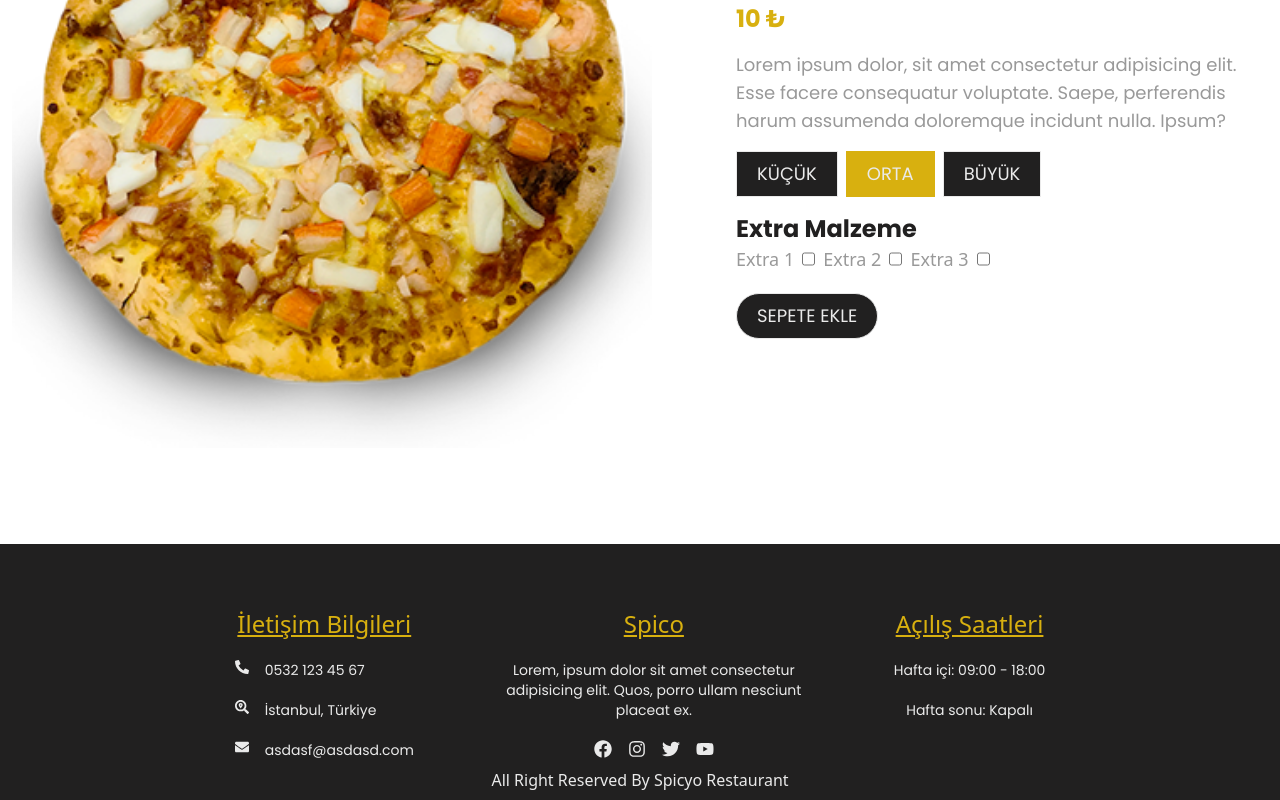
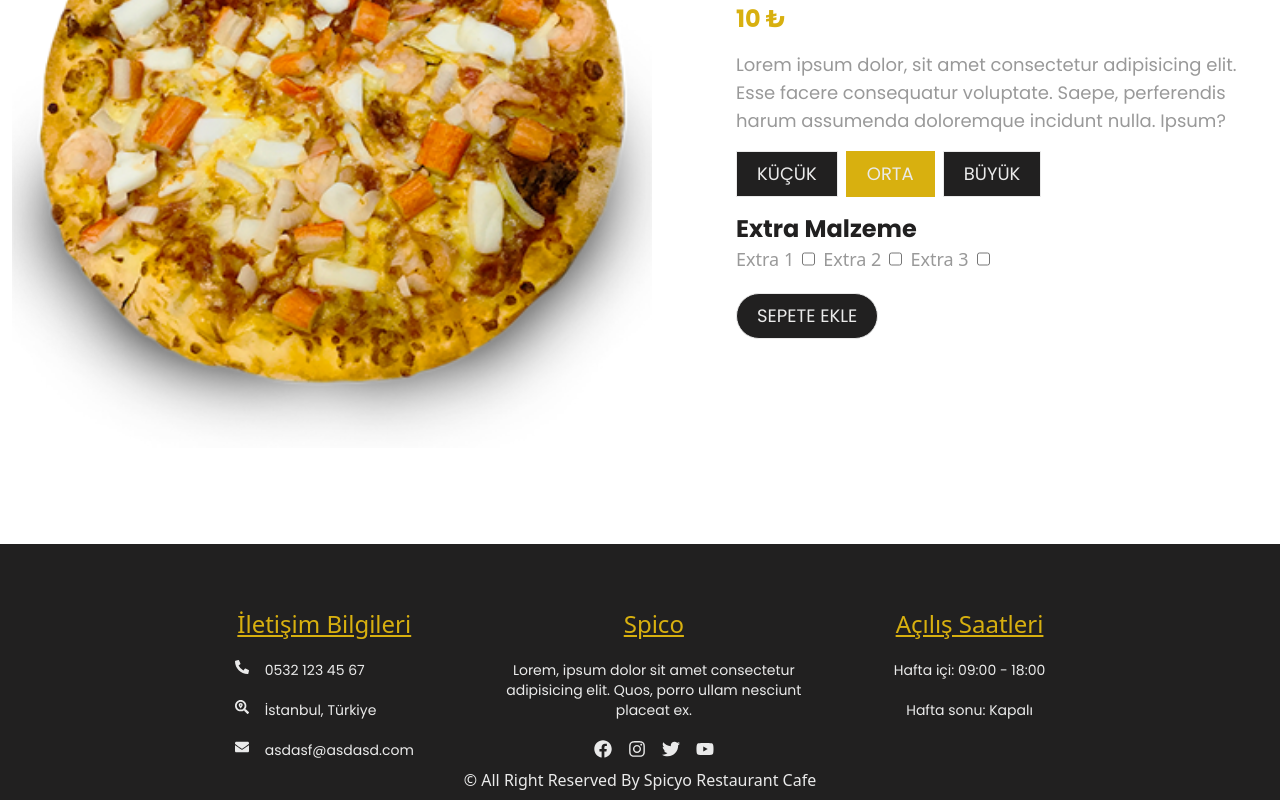
Before and after one commit to ulusoyomer/food-ordering, a Next.js app: page /product in a window 1280 px wide. Shown: the part 370-1170 px from the top of the page. Built offline with nearby package versions, Linux system fonts and the light colour scheme.

Commit message:
Fix Layout

```diff
--- a/components/sections/Footer.jsx
+++ b/components/sections/Footer.jsx
@@ -54,7 +54,7 @@ const Footer = () => {
 					<p>Hafta sonu: Kapalı</p>
 				</div>
 				<div className="w-full my-2">
-					All Right Reserved By Spicyo Restaurant
+					© All Right Reserved By Spicyo Restaurant Cafe
 				</div>
 			</div>
 		</>
--- a/components/layout/AppLayout.jsx
+++ b/layout/AppLayout.jsx
@@ -1,7 +1,7 @@
 import { Provider } from 'react-redux';
 import store from 'redux/store';
 import Header from '@/components/sections/header/Header';
-import Footer from '../sections/Footer';
+import Footer from '../components/sections/Footer';
 const AppLayout = ({ children }) => {
 	return (
 		<Provider store={store}>
--- a/pages/_app.js
+++ b/pages/_app.js
@@ -1,5 +1,14 @@
-import '@/styles/globals.css'
+import AppLayout from '@/layout/AppLayout';
+import '@/styles/globals.css';
+import { Provider } from 'react-redux';
+import store from 'redux/store';
 
 export default function App({ Component, pageProps }) {
-  return <Component {...pageProps} />
+	return (
+		<Provider store={store}>
+			<AppLayout>
+				<Component {...pageProps} />
+			</AppLayout>
+		</Provider>
+	);
 }
--- a/pages/home/index.jsx
+++ b/pages/home/index.jsx
@@ -3,19 +3,16 @@ import Menu from '../../components/sections/menu/Menu';
 import HeroSlider from '@/components/sections/HeroSlider';
 import Campaigns from '@/components/sections/Campaigns';
 import About from '@/components/sections/About';
-import AppLayout from '@/components/layout/AppLayout';
 import BookTable from '@/components/sections/BookTable';
 
 const Index = () => {
 	return (
 		<>
-			<AppLayout>
-				<HeroSlider />
-				<Campaigns />
-				<Menu />
-				<About />
-				<BookTable />
-			</AppLayout>
+			<HeroSlider />
+			<Campaigns />
+			<Menu />
+			<About />
+			<BookTable />
 		</>
 	);
 };
--- a/pages/product/index.jsx
+++ b/pages/product/index.jsx
@@ -1,9 +1,8 @@
-import AppLayout from '../../components/layout/AppLayout';
 import Image from 'next/image';
 import TitlePrimary from '../../components/ui/TitlePrimary';
 const Product = () => {
 	return (
-		<AppLayout>
+		<>
 			<div className="product">
 				<div className="product__image">
 					<Image
@@ -57,7 +56,7 @@ const Product = () => {
 					</button>
 				</div>
 			</div>
-		</AppLayout>
+		</>
 	);
 };
 export default Product;
```
